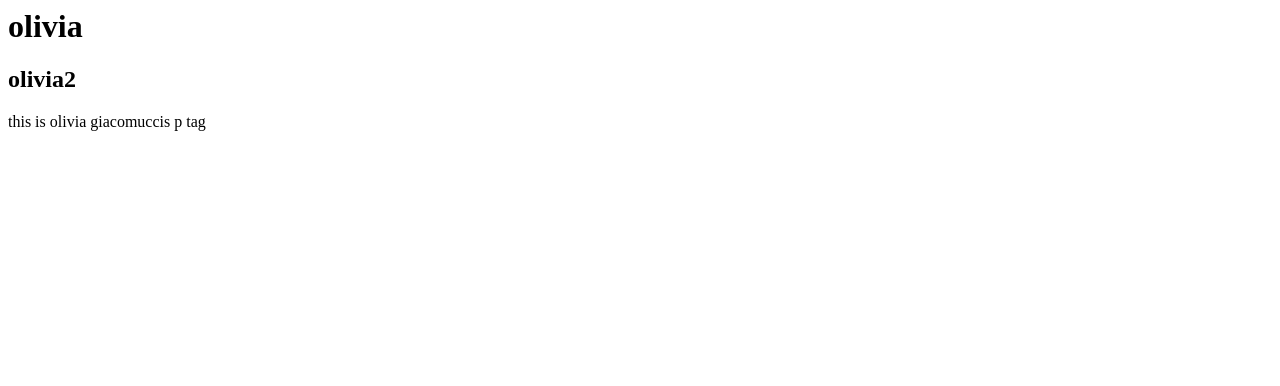
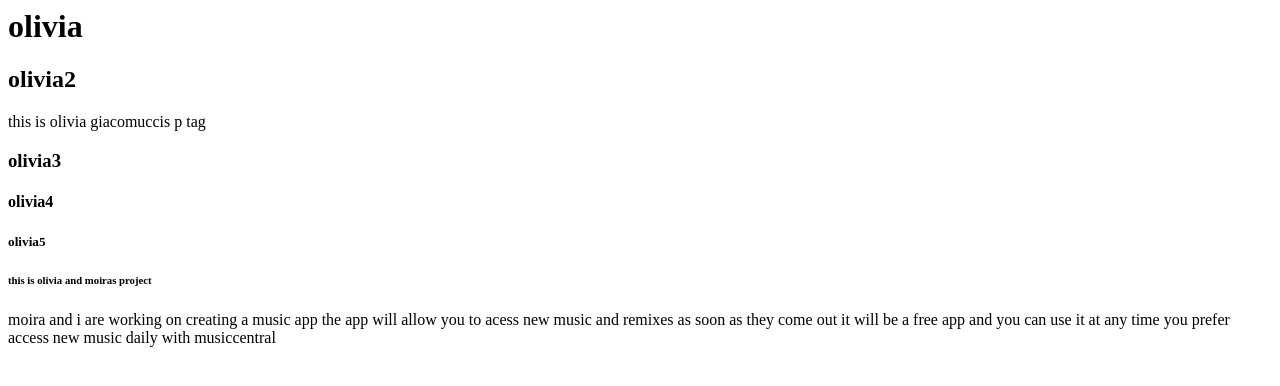
Before and after one commit to olivia121301/olivias-projects2, a plain HTML site: page index.html in a window 1280 px wide. Drawn offline with Linux system fonts and the light colour scheme.

Commit message:
modified index.html

```diff
--- a/index.html
+++ b/index.html
@@ -6,5 +6,13 @@
         <h1>olivia</h1>
         <h2>olivia2</h2>
         <p>this is olivia giacomuccis p tag</p>
+        <h3>olivia3</h3>
+        <h4>olivia4</h4>
+        <h5>olivia5</h5>
+        <h6>this is olivia and moiras project</h6>
+        <h7>moira and i are working on creating a music app</h7>
+        <h8>the app will allow you to acess new music and remixes as soon as they come out</h8>
+        <h9>it will be a free app and you can use it at any time you prefer</h9>
+        <h10>access new music daily with musiccentral</h10>
     </body>
 </html>
```
